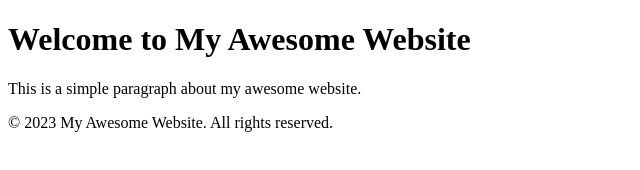
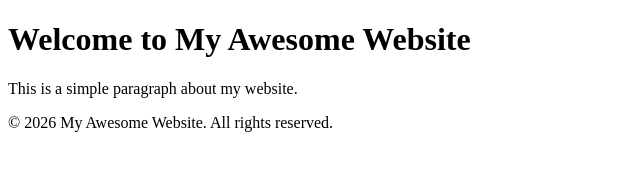
Before and after one commit to agrawalprashesh/git-tutorial-repo, a plain HTML site: page index.html in a window 1280 px wide. Shown: the full height of the page, 0-640 px from the left. Drawn offline with Linux system fonts and the light colour scheme.

Commit message:
Extra added changes

```diff
--- a/index.html
+++ b/index.html
@@ -7,9 +7,9 @@
 </head>
 <body>
     <h1>Welcome to My Awesome Website</h1>
-    <p>This is a simple paragraph about my awesome website.</p>
+    <p>This is a simple paragraph about my website.</p>
     <footer>
-        <p>&copy; 2023 My Awesome Website. All rights reserved.</p>
+        <p>&copy; 2026 My Awesome Website. All rights reserved.</p>
     </footer>
 </body>
 </html>
```
Also changed, not shown: about.html (+1 -1 lines).
